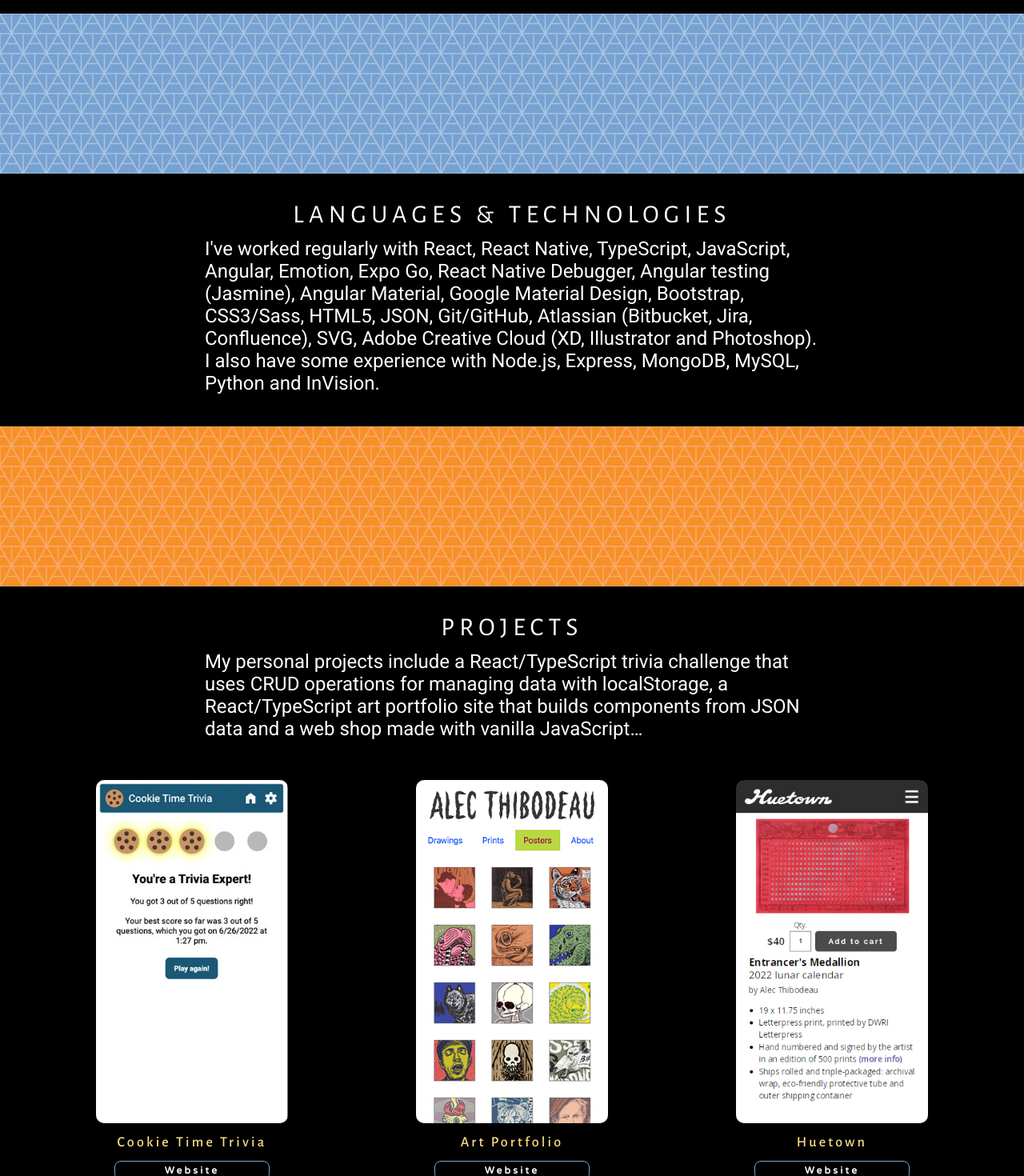
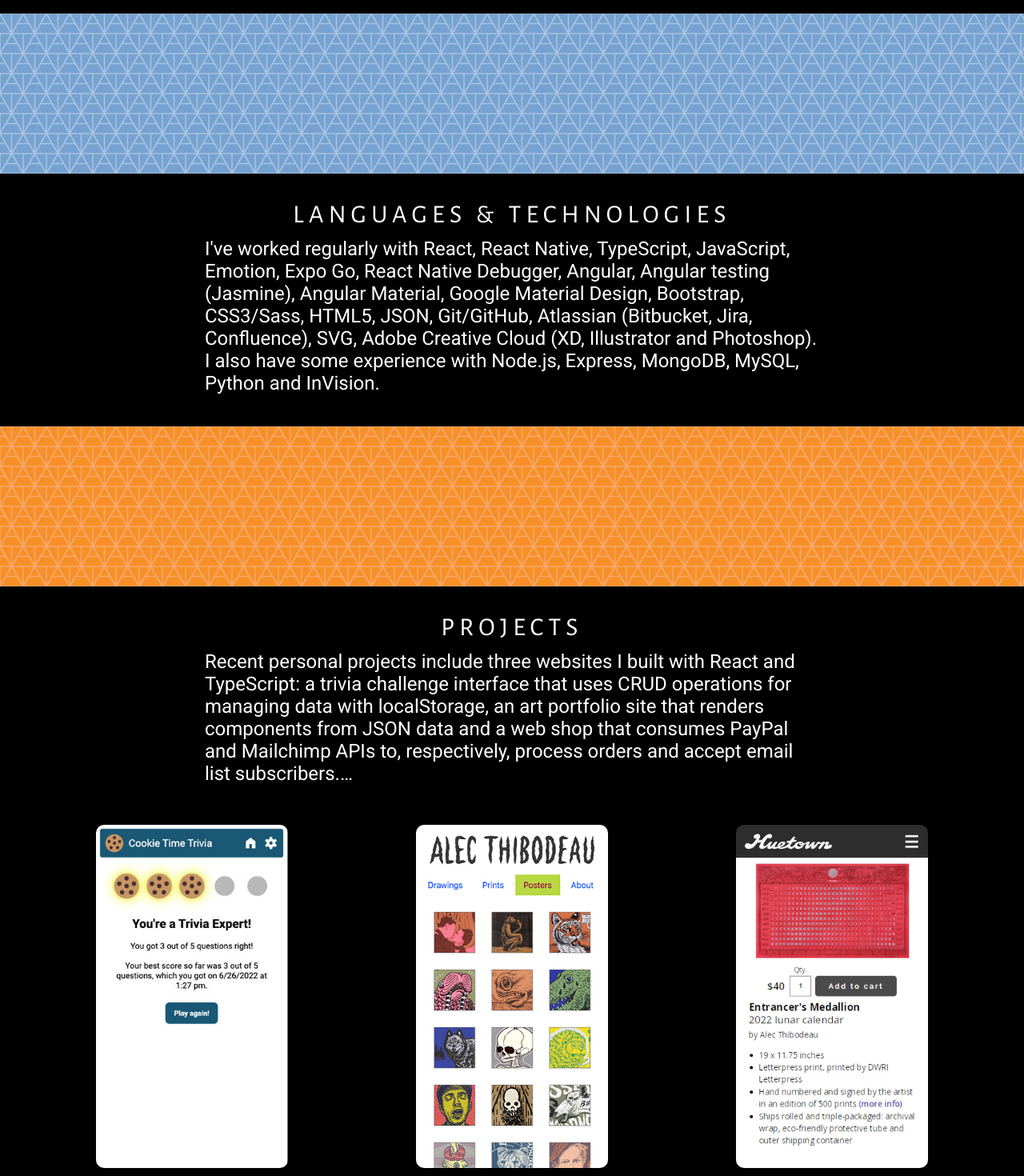
Before and after one commit to alecthibodeau/alecthibodeau.github.io, a React (Create React App) app: page / in a window 1280 px wide. Shown: the part 725-2195 px from the top of the page at 80% size. Built offline with nearby package versions, Linux system fonts and the light colour scheme.

Commit message:
Update information about Projects

```diff
--- a/src/components/Main.tsx
+++ b/src/components/Main.tsx
@@ -51,7 +51,7 @@
         <div className="paragraph-title">languages &&nbsp;technologies</div>
         <p>
           I've worked regularly with React, React Native, TypeScript, JavaScript,
-          Angular, Emotion, Expo Go, React Native Debugger, Angular testing
+          Emotion, Expo Go, React Native Debugger, Angular, Angular testing
           (Jasmine), Angular Material, Google Material Design, Bootstrap, CSS3/Sass,
           HTML5, JSON, Git/GitHub, Atlassian (Bitbucket, Jira, Confluence), SVG,
           Adobe Creative Cloud (XD, Illustrator and Photoshop). I also have some
@@ -62,7 +62,7 @@
       <section>
         <div className="paragraph-title">projects</div>
         <p>
-          My personal projects include a React/TypeScript trivia challenge that uses CRUD operations for managing data with localStorage, a React/TypeScript art portfolio site that builds components from JSON data and a web shop made with vanilla JavaScript&hellip;
+          Recent personal projects include three websites I built with React and TypeScript: a trivia challenge interface that uses CRUD operations for managing data with localStorage, an art portfolio site that renders components from JSON data and a web shop that consumes PayPal and Mailchimp APIs to, respectively, process orders and accept email list subscribers.&hellip;
         </p>
         <div className="projects">
           {constants.projectItems.slice(0, 3).map(renderProjectItem)}
--- a/src/constants.ts
+++ b/src/constants.ts
@@ -39,7 +39,7 @@
     id: 'artPortfolio',
     name: 'Art Portfolio',
     infoText: 'An art portfolio website for displaying my earlier work in drawing and printmaking',
-    frontEndTechnology: 'React, TypeScript, React Router, Bootstrap 5, CSS3/Sass, SVG',
+    frontEndTechnology: 'React, TypeScript, React Router, CSS3/Sass, SVG',
     altText: 'Mobile screenshot of an art portfolio website for displaying my earlier work in drawing and printmaking',
     website: 'https://alecthibodeau.com',
     clientRepo: 'https://github.com/alecthibodeau/alecthibodeau.com',
@@ -49,11 +49,11 @@
     id: 'huetown',
     name: 'Huetown',
     infoText: 'The web shop for Huetown, my personal project for art sales',
-    frontEndTechnology: 'JavaScript, CSS3/Sass, HTML5, SVG',
+    frontEndTechnology: 'React, TypeScript, React Router, Bootstrap 5, CSS3/Sass, SVG',
     backEndTechnology: 'PayPal API, Mailchimp API',
     altText: 'Mobile screenshot of the web shop for Huetown, my personal project for art sales',
     website: 'https://huetown.com',
-    clientRepo: 'https://github.com/alecthibodeau/huetown-client',
+    clientRepo: 'https://github.com/alecthibodeau/huetown',
     image: huetown
   },
   {
```
